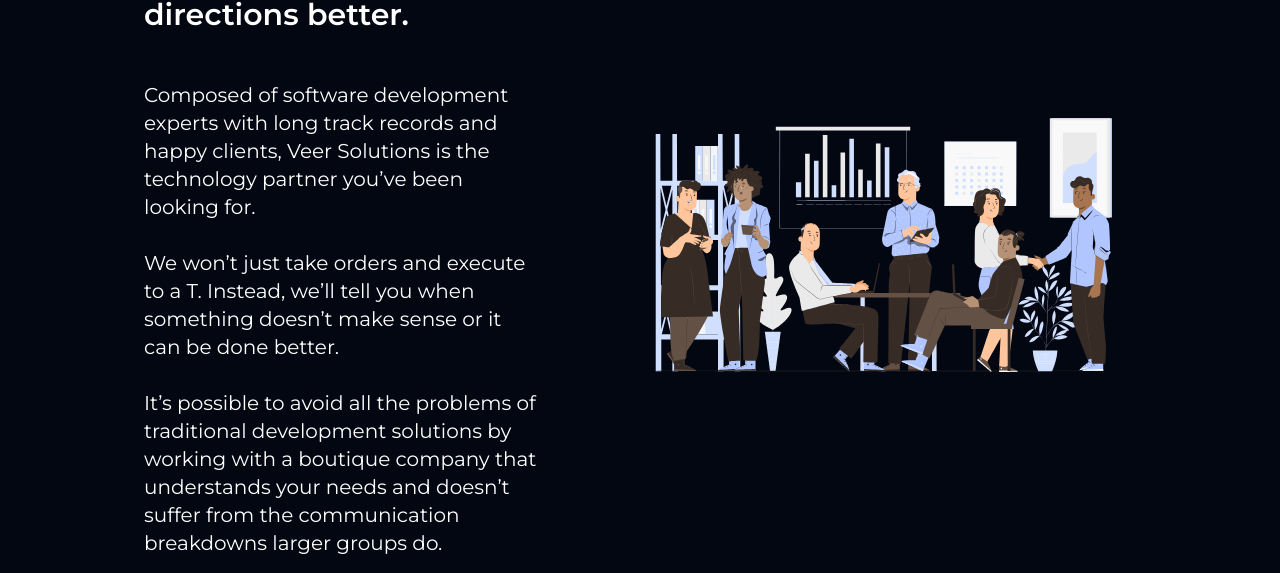
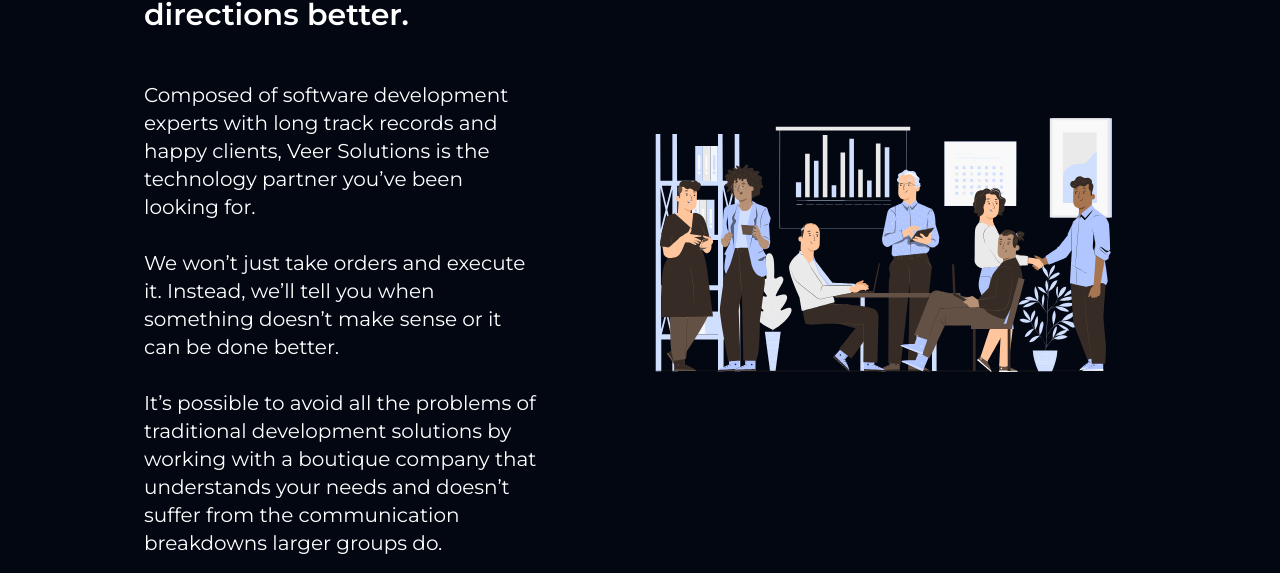
Before and after one commit to Ayush215mb/VeerSolutions, a React (Vite) app: page /About-Us in a window 1280 px wide. Shown: the part 227-800 px from the top of the page. Built offline with nearby package versions, Linux system fonts and the light colour scheme.

Commit message:
changed some typing error in about us page

```diff
--- a/src/Components/AboutUs/AboutUsONE.jsx
+++ b/src/Components/AboutUs/AboutUsONE.jsx
@@ -36,8 +36,8 @@
             looking for.
             <br></br>
             <br></br>
-            We won’t just take orders and execute to a T. Instead, we’ll tell
-            you when something doesn’t make sense or it can be done better.
+            We won’t just take orders and execute it. Instead, we’ll tell you
+            when something doesn’t make sense or it can be done better.
             <br></br>
             <br></br>
             It’s possible to avoid all the problems of traditional development
```
